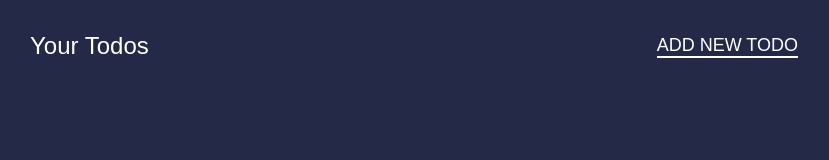
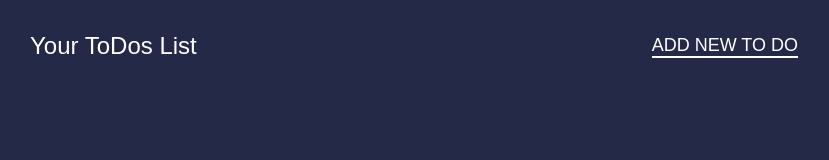
Before and after one commit to Luzbel33/Test-ToDoApp, a plain HTML site: page index.html in a window 1280 px wide. Shown: the full height of the page, 226-1055 px from the left. Drawn offline with Linux system fonts and the light colour scheme.

Commit message:
NEW-REPO_ToDoList_TEST

```diff
--- a/index.html
+++ b/index.html
@@ -15,8 +15,8 @@
 		<div class="app">
 
 			<header>
-				<h1>Your Todos</h1>
-				<button id="create">Add new todo</button>
+				<h1>Your ToDos List</h1>
+				<button id="create">Add new to do</button>
 			</header>
 
 			<div class="todo-list" id="list">
```
